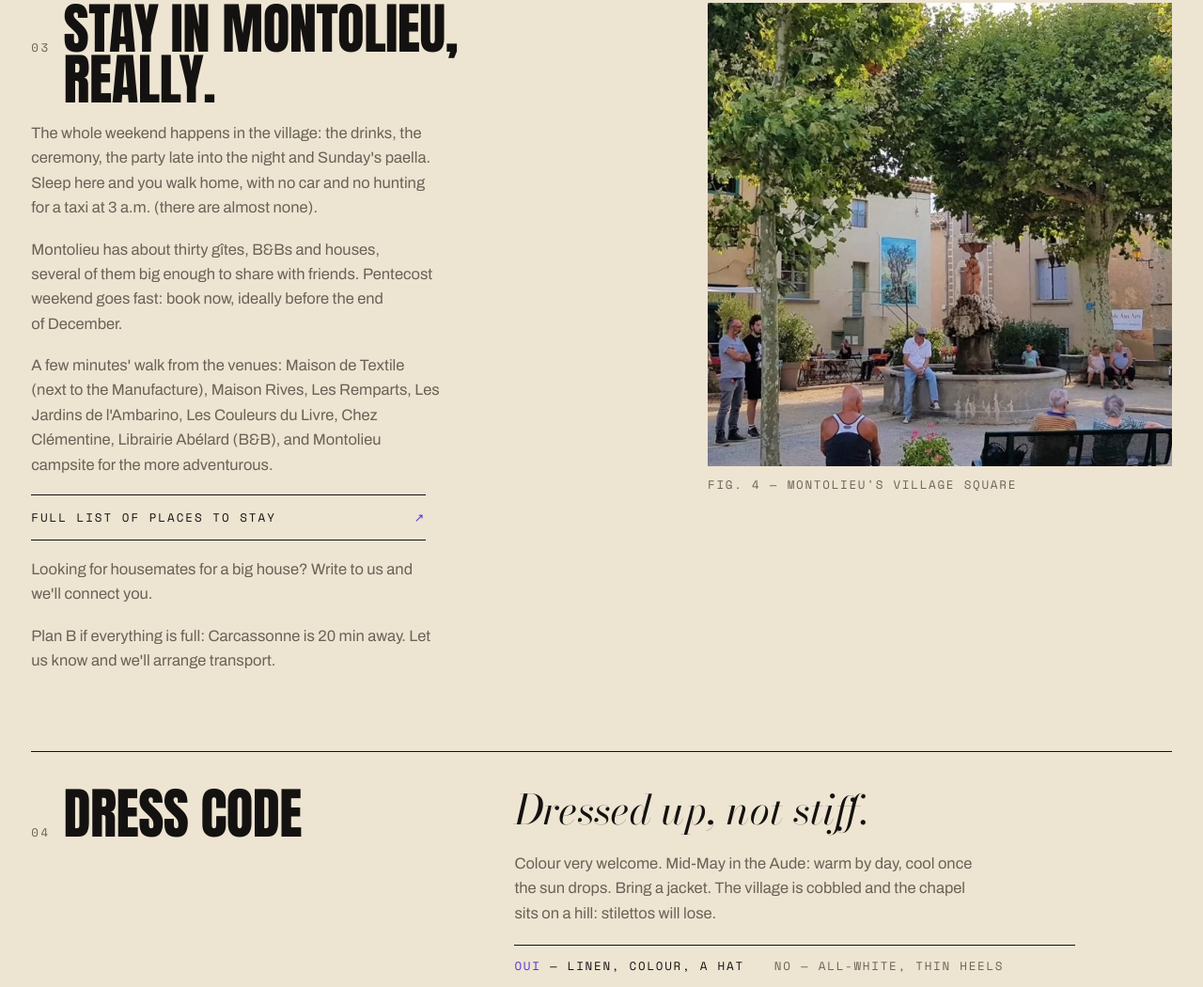
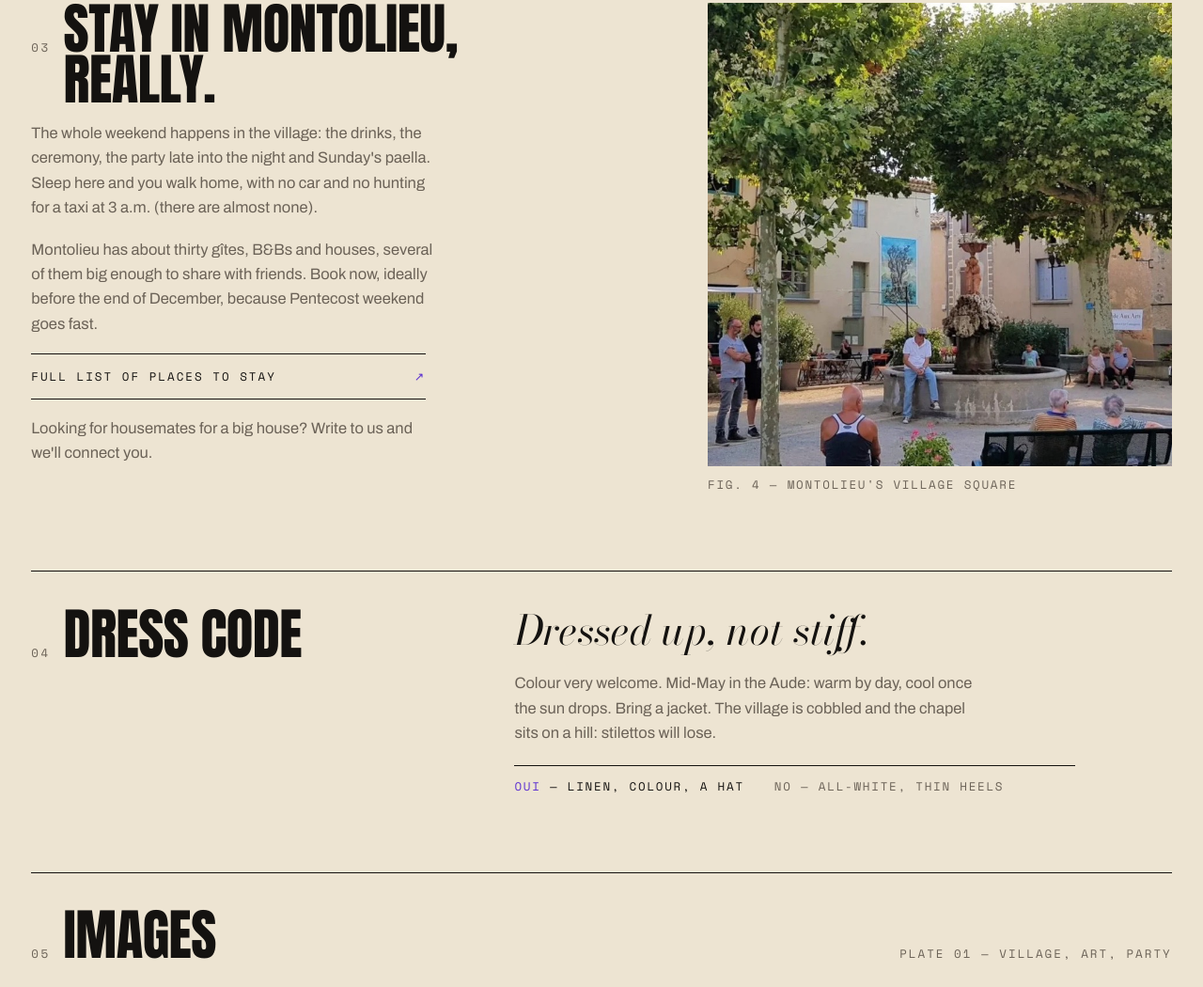
Before and after one commit to Digma/2027_public, a plain HTML site: page index.html in a window 1280 px wide. Shown: the part 5028-6078 px from the top of the page at 94% size. Drawn offline with nearby package versions, Linux system fonts and the light colour scheme.

Commit message:
copy: drop address list and plan B, smooth booking sentence
Co-Authored-By: Claude Sonnet 5.5 <noreply@anthropic.com>

```diff
--- a/index.html
+++ b/index.html
@@ -314,11 +314,9 @@ input,textarea,button{font-family:inherit;box-sizing:border-box;max-width:100%}
         <h2 style="margin:0;font-family:Anton,Impact,sans-serif;font-weight:400;font-size:clamp(32px,4.6vw,62px);line-height:.92;letter-spacing:-.01em;text-transform:uppercase"><sc-if value="{{ fr }}" hint-placeholder-val="{{ true }}">Dormez à Montolieu, vraiment.</sc-if><sc-if value="{{ en }}" hint-placeholder-val="{{ false }}">Stay in Montolieu, really.</sc-if><sc-if value="{{ es }}" hint-placeholder-val="{{ false }}">Dormid en Montolieu, de verdad.</sc-if></h2>
       </div>
       <p style="margin:0;max-width:46ch;font-size:clamp(16.5px,1.15vw,18.5px);line-height:1.6;color:var(--dim);text-wrap:pretty"><sc-if value="{{ fr }}" hint-placeholder-val="{{ true }}">Tout le week-end se passe dans le village : l'apéro, la cérémonie, la fête jusque tard et la paella du dimanche. En dormant sur place, vous rentrez à pied, sans voiture ni taxi à trouver à 3 h du matin (il n'y en a quasiment pas ici).</sc-if><sc-if value="{{ en }}" hint-placeholder-val="{{ false }}">The whole weekend happens in the village: the drinks, the ceremony, the party late into the night and Sunday's paella. Sleep here and you walk home, with no car and no hunting for a taxi at 3 a.m. (there are almost none).</sc-if><sc-if value="{{ es }}" hint-placeholder-val="{{ false }}">Todo el fin de semana ocurre en el pueblo: el aperitivo, la ceremonia, la fiesta hasta tarde y la paella del domingo. Si dormís aquí, volvéis andando, sin coche ni taxi que buscar a las 3 de la madrugada (casi no hay).</sc-if></p>
-      <p style="margin:0;max-width:46ch;font-size:clamp(16.5px,1.15vw,18.5px);line-height:1.6;color:var(--dim);text-wrap:pretty"><sc-if value="{{ fr }}" hint-placeholder-val="{{ true }}">Montolieu compte une trentaine de gîtes, chambres d'hôtes et maisons, dont plusieurs grandes maisons parfaites pour partager entre amis. Le week-end de Pentecôte part très vite : réservez dès maintenant, idéalement avant fin décembre.</sc-if><sc-if value="{{ en }}" hint-placeholder-val="{{ false }}">Montolieu has about thirty gîtes, B&amp;Bs and houses, several of them big enough to share with friends. Pentecost weekend goes fast: book now, ideally before the end of December.</sc-if><sc-if value="{{ es }}" hint-placeholder-val="{{ false }}">Montolieu tiene unos treinta gîtes, casas de huéspedes y casas, varias lo bastante grandes para compartir entre amigos. El fin de semana de Pentecostés se llena muy rápido: reservad ya, idealmente antes de finales de diciembre.</sc-if></p>
-      <p style="margin:0;max-width:46ch;font-size:clamp(16.5px,1.15vw,18.5px);line-height:1.6;color:var(--dim);text-wrap:pretty"><sc-if value="{{ fr }}" hint-placeholder-val="{{ true }}">À quelques minutes à pied des lieux : Maison de Textile (à côté de la Manufacture), Maison Rives, Les Remparts, Les Jardins de l'Ambarino, Les Couleurs du Livre, Chez Clémentine, la Librairie Abélard (chambres d'hôtes), et le camping de Montolieu pour les plus aventureux.</sc-if><sc-if value="{{ en }}" hint-placeholder-val="{{ false }}">A few minutes' walk from the venues: Maison de Textile (next to the Manufacture), Maison Rives, Les Remparts, Les Jardins de l'Ambarino, Les Couleurs du Livre, Chez Clémentine, Librairie Abélard (B&amp;B), and Montolieu campsite for the more adventurous.</sc-if><sc-if value="{{ es }}" hint-placeholder-val="{{ false }}">A pocos minutos a pie de los lugares: Maison de Textile (junto a la Manufacture), Maison Rives, Les Remparts, Les Jardins de l'Ambarino, Les Couleurs du Livre, Chez Clémentine, la Librairie Abélard (casa de huéspedes) y el camping de Montolieu para los más aventureros.</sc-if></p>
+      <p style="margin:0;max-width:46ch;font-size:clamp(16.5px,1.15vw,18.5px);line-height:1.6;color:var(--dim);text-wrap:pretty"><sc-if value="{{ fr }}" hint-placeholder-val="{{ true }}">Montolieu compte une trentaine de gîtes, chambres d'hôtes et maisons, dont plusieurs grandes maisons parfaites pour partager entre amis. Réservez dès maintenant, idéalement avant fin décembre : le week-end de Pentecôte part très vite.</sc-if><sc-if value="{{ en }}" hint-placeholder-val="{{ false }}">Montolieu has about thirty gîtes, B&amp;Bs and houses, several of them big enough to share with friends. Book now, ideally before the end of December, because Pentecost weekend goes fast.</sc-if><sc-if value="{{ es }}" hint-placeholder-val="{{ false }}">Montolieu tiene unos treinta gîtes, casas de huéspedes y casas, varias lo bastante grandes para compartir entre amigos. Reservad ya, idealmente antes de finales de diciembre, porque el fin de semana de Pentecostés se llena muy rápido.</sc-if></p>
       <a href="https://www.montolieu.fr/bien-vivre-a-montolieu/hebergements/" target="_blank" rel="noopener" style="display:inline-flex;align-items:center;justify-content:space-between;gap:16px;max-width:420px;border-top:1px solid var(--rule);border-bottom:1px solid var(--rule);padding:14px 0;font-family:'Space Mono',monospace;font-size:12.5px;letter-spacing:.16em;text-transform:uppercase;color:var(--ink)" style-hover="color:var(--violet)"><sc-if value="{{ fr }}" hint-placeholder-val="{{ true }}">Liste complète des hébergements</sc-if><sc-if value="{{ en }}" hint-placeholder-val="{{ false }}">Full list of places to stay</sc-if><sc-if value="{{ es }}" hint-placeholder-val="{{ false }}">Lista completa de alojamientos</sc-if><span style="color:var(--violet)">↗</span></a>
       <p style="margin:0;max-width:46ch;font-size:clamp(16.5px,1.15vw,18.5px);line-height:1.6;color:var(--dim);text-wrap:pretty"><sc-if value="{{ fr }}" hint-placeholder-val="{{ true }}">Vous cherchez des colocataires pour une grande maison ? Écrivez-nous, on vous met en relation.</sc-if><sc-if value="{{ en }}" hint-placeholder-val="{{ false }}">Looking for housemates for a big house? Write to us and we'll connect you.</sc-if><sc-if value="{{ es }}" hint-placeholder-val="{{ false }}">¿Buscáis compañeros para una casa grande? Escribidnos y os ponemos en contacto.</sc-if></p>
-      <p style="margin:0;max-width:46ch;font-size:clamp(16.5px,1.15vw,18.5px);line-height:1.6;color:var(--dim);text-wrap:pretty"><sc-if value="{{ fr }}" hint-placeholder-val="{{ true }}">Plan B si tout est complet : Carcassonne est à 20 min. Prévenez-nous, on organise le transport.</sc-if><sc-if value="{{ en }}" hint-placeholder-val="{{ false }}">Plan B if everything is full: Carcassonne is 20 min away. Let us know and we'll arrange transport.</sc-if><sc-if value="{{ es }}" hint-placeholder-val="{{ false }}">Plan B si todo está completo: Carcassonne está a 20 min. Avisadnos y organizamos el transporte.</sc-if></p>
     </div>
     <figure data-span style="grid-column:8 / -1;margin:0">
       <div style="position:relative;aspect-ratio:1;overflow:hidden;background:rgba(20,18,16,.06)">
```
